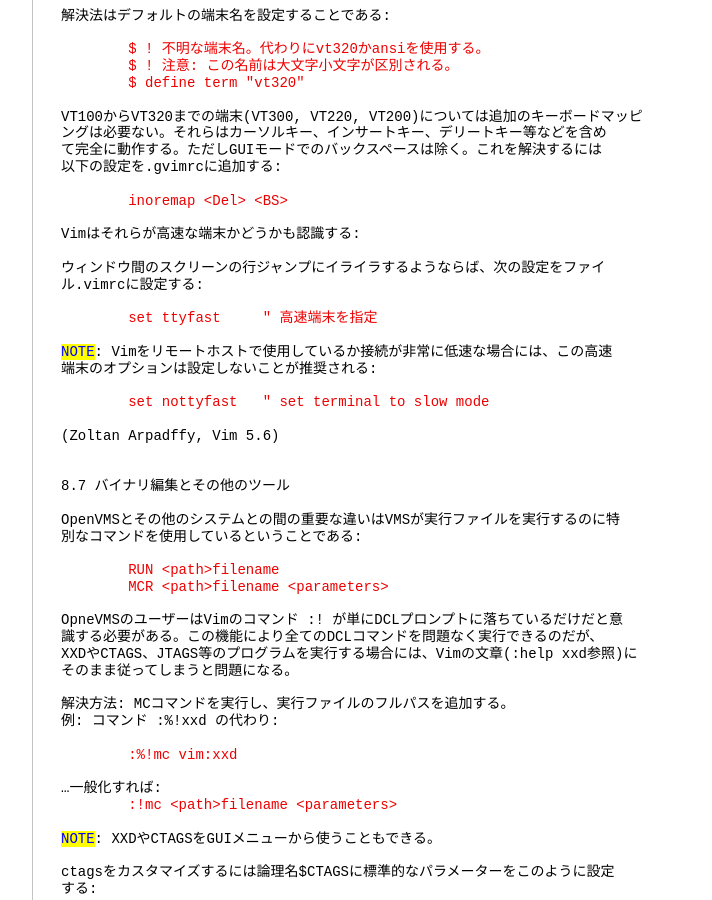
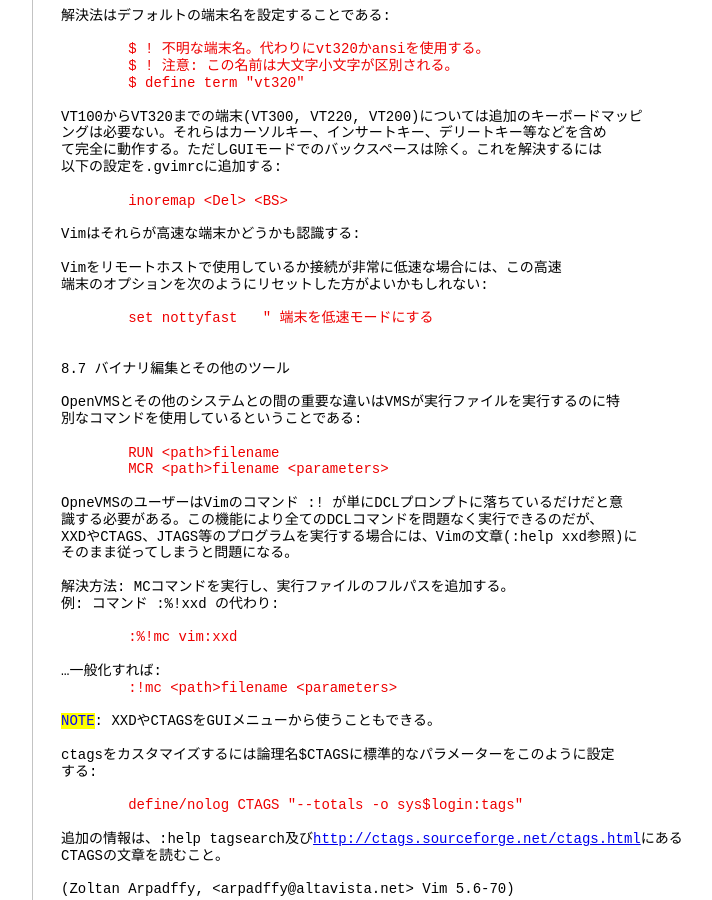
Before and after one commit to vim-jp/vimdoc-ja, a Jekyll site: the page built from os_vms.html, in a window 1280 px wide and 900 px high, scrolled down 7750 px. Shown: the whole window, without its empty margins (340-1052 px from the left). Built offline with Jekyll 4.4.1, drawn with Linux system fonts in a browser that asks for light colours; nearby versions of some CDN libraries; comment, search, counter and statistics services are not loaded; some of the changed text lies outside the part shown.

Commit message:
Generated by GitHub workflow 4169389787
https://github.com/vim-jp/vimdoc-ja-working/actions/runs/4169389787

```diff
--- a/os_vms.html
+++ b/os_vms.html
@@ -3,7 +3,7 @@ layout: vimdoc
 helpname: 'os_vms'
 ---
 <div id='vimCodeElement'>
-<a class="Constant" href="os_vms.html" name="os_vms.txt">os_vms.txt</a>&nbsp;&nbsp;&nbsp;&nbsp;For&nbsp;<span class="Identifier">Vim バージョン 9.0.</span>&nbsp;&nbsp;Last change: 2022 Sep 30<br>
+<a class="Constant" href="os_vms.html" name="os_vms.txt">os_vms.txt</a>&nbsp;&nbsp;&nbsp;&nbsp;For&nbsp;<span class="Identifier">Vim バージョン 9.0.</span>&nbsp;&nbsp;Last change: 2022 Nov 25<br>
 <br>
 <br>
 &nbsp;&nbsp;&nbsp;&nbsp;&nbsp;&nbsp;&nbsp;&nbsp;&nbsp;&nbsp;&nbsp;&nbsp;&nbsp;&nbsp;&nbsp;&nbsp;&nbsp;&nbsp;&nbsp;&nbsp;&nbsp;&nbsp;&nbsp;&nbsp;&nbsp;&nbsp;<span class="Identifier">VIMリファレンスマニュアル</span><br>
@@ -467,17 +467,10 @@ VT100からVT320までの端末(VT300, VT220, VT200)については追加のキ
 <br>
 Vimはそれらが高速な端末かどうかも認識する:<br>
 <br>
-ウィンドウ間のスクリーンの行ジャンプにイライラするようならば、次の設定をファイ<br>
-ル.vimrcに設定する:<br>
+Vimをリモートホストで使用しているか接続が非常に低速な場合には、この高速<br>
+端末のオプションを次のようにリセットした方がよいかもしれない:<br>
 <br>
-<div class="helpExample">&nbsp;&nbsp;&nbsp;&nbsp;&nbsp;&nbsp;&nbsp;&nbsp;set ttyfast&nbsp;&nbsp;&nbsp;&nbsp; &quot; 高速端末を指定</div>
-<br>
-<span class="Todo">NOTE</span>: Vimをリモートホストで使用しているか接続が非常に低速な場合には、この高速<br>
-端末のオプションは設定しないことが推奨される:<br>
-<br>
-<div class="helpExample">&nbsp;&nbsp;&nbsp;&nbsp;&nbsp;&nbsp;&nbsp;&nbsp;set nottyfast&nbsp;&nbsp; &quot; set terminal to slow mode</div>
-<br>
-(Zoltan Arpadffy, Vim 5.6)<br>
+<div class="helpExample">&nbsp;&nbsp;&nbsp;&nbsp;&nbsp;&nbsp;&nbsp;&nbsp;set nottyfast&nbsp;&nbsp; &quot; 端末を低速モードにする</div>
 <br>
 <br>
 8.7 バイナリ編集とその他のツール<br>
```
Also changed, not shown: os_unix.html (+6 -5 lines).
